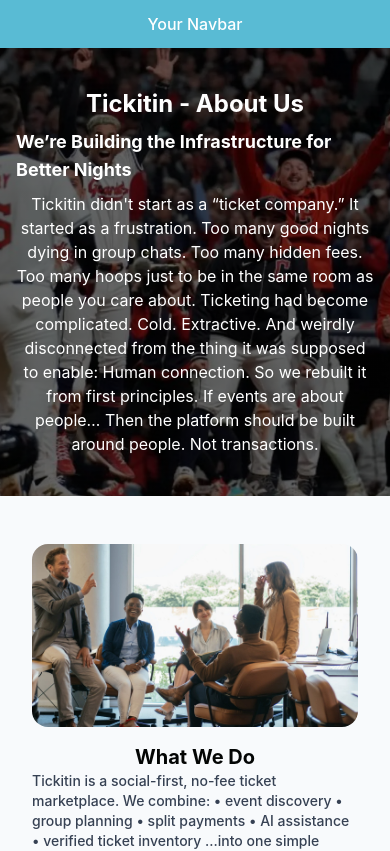
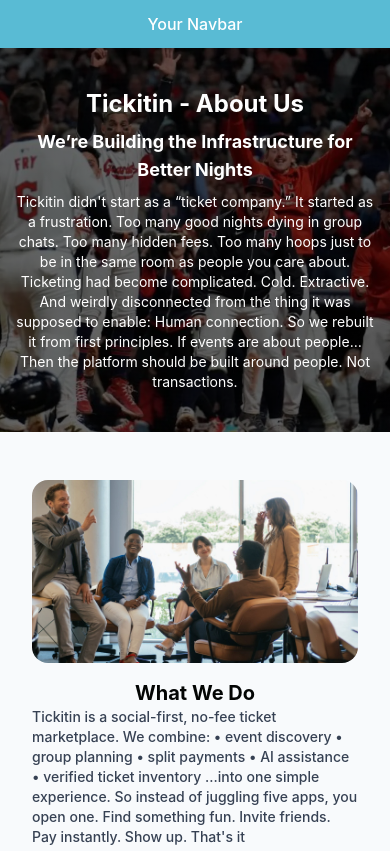
Before and after one commit to rakib00-dev/tickitin-website, a Vue app: page /about in a window 390 px wide. Shown: the top 851 px of the page. Built offline with nearby package versions, Linux system fonts and the light colour scheme.

Commit message:
updated the text size in large screen

```diff
--- a/src/components/AboutPageComponents/AboutUsHero.vue
+++ b/src/components/AboutPageComponents/AboutUsHero.vue
@@ -10,10 +10,10 @@
       class="max-w-7xl mx-auto grid place-items-center gap-2 *:text-white relative z-10"
     >
       <h1 class="text-2xl md:text-4xl font-bold">Tickitin - About Us</h1>
-      <h1 class="text-lg md:text-xl font-bold">
+      <h1 class="text-lg text-center md:text-xl font-bold">
         We{{ `’` }}re Building the Infrastructure for Better Nights
       </h1>
-      <p class="md:text-xl md:w-4/5 text-center">
+      <p class="text-sm md:text-lg md:w-4/5 text-center">
         Tickitin didn&apos;t start as a “ticket company.” It started as a
         frustration. Too many good nights dying in group chats. Too many hidden
         fees. Too many hoops just to be in the same room as people you care
```
